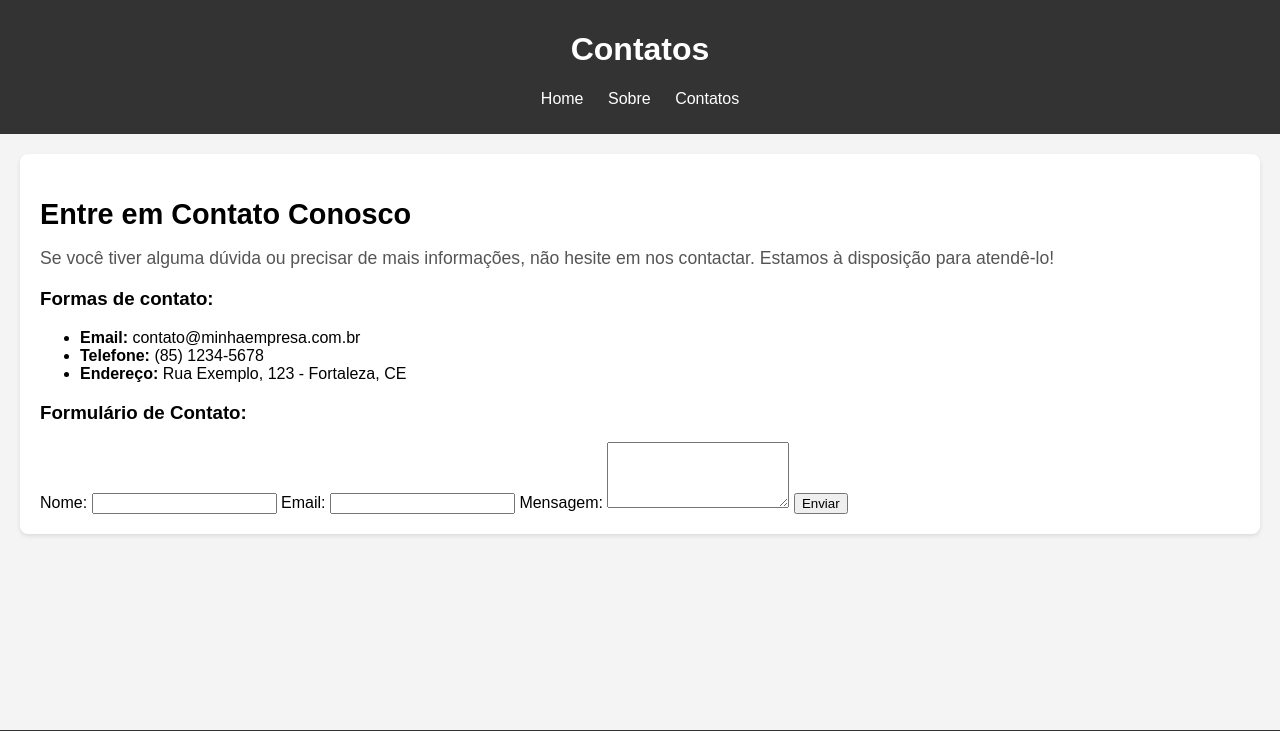
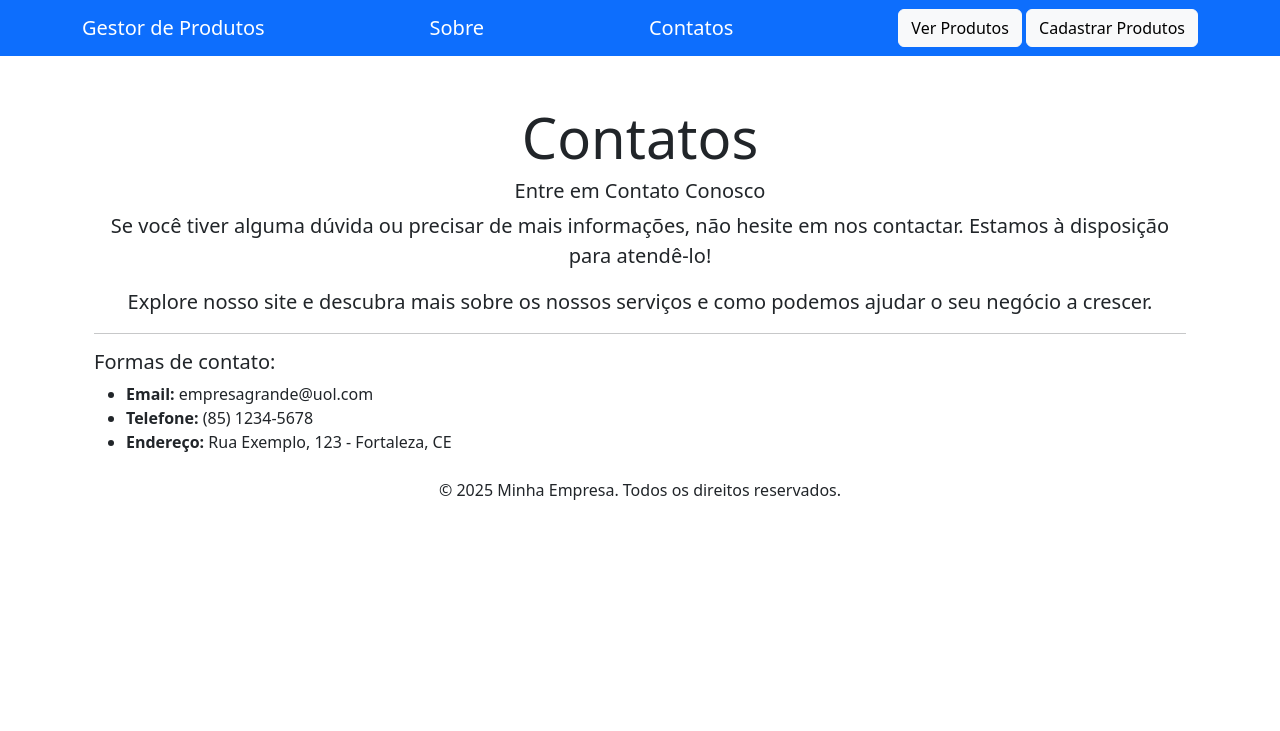
Before and after one commit to AlmirNeto87/Super-Modulo-Flask-Aula02, a Flask app: page /contatos in a window 1280 px wide. Shown: the top 731 px of the page. Run offline with Flask 3, Linux system fonts and the light colour scheme.

Commit message:
Alteracaos na pagina de base.html e na pagina contatos html

```diff
--- a/templates/base.html
+++ b/templates/base.html
@@ -11,6 +11,8 @@
 <nav class="navbar navbar-expand-lg navbar-dark bg-primary mb-4">
         <div class="container">
             <a class="navbar-brand" href="{{ url_for('home') }}">Gestor de Produtos</a>
+            <a class="navbar-brand" href="{{ url_for('sobre') }}">Sobre</a>
+            <a class="navbar-brand" href="{{ url_for('contatos') }}">Contatos</a>
             <div>
                 <a class="btn btn-light" href="{{ url_for('listar_produtos') }}">Ver Produtos</a>
                 <a class="btn btn-light" href="{{ url_for('cadastrar_produtos') }}">Cadastrar Produtos</a>
--- a/templates/contatos.html
+++ b/templates/contatos.html
@@ -1,3 +1,32 @@
+{% extends 'base.html' %}
+{% block conteudo %}
+<div class="container mt-5"  >
+    <div class="jumbotron text-center">
+        <h1 class="display-4">{{titulo}}</h1>
+        <h2 class="lead">Entre em Contato Conosco</h2>
+        <p class="lead">Se você tiver alguma dúvida ou precisar de mais informações, não hesite em nos contactar. Estamos à disposição para atendê-lo!</p>
+        <p class="lead">Explore nosso site e descubra mais sobre os nossos serviços e como podemos ajudar o seu negócio a crescer.</p>
+        <hr>
+
+    </div>
+
+    <div class="jumbotron text-left">
+        <h3 class="lead">Formas de contato:</h3>
+        <ul>
+            <li><strong>Email:</strong> empresagrande@uol.com </li>
+            <li><strong>Telefone:</strong> (85) 1234-5678</li>
+            <li><strong>Endereço:</strong> Rua Exemplo, 123 - Fortaleza, CE</li>
+
+
+    </div>
+
+</div>
+{% endblock %}
+
+
+
+
+
 <!DOCTYPE html>
 <html lang="pt-br">
 <head>
@@ -20,7 +49,7 @@
 
     <section>
         <h2>Entre em Contato Conosco</h2>
-        <p>Se você tiver alguma dúvida ou precisar de mais informações, não hesite em nos contactar. Estamos à disposição para atendê-lo!</p>
+        <p></p>
 
         <h3>Formas de contato:</h3>
         <ul>
```
